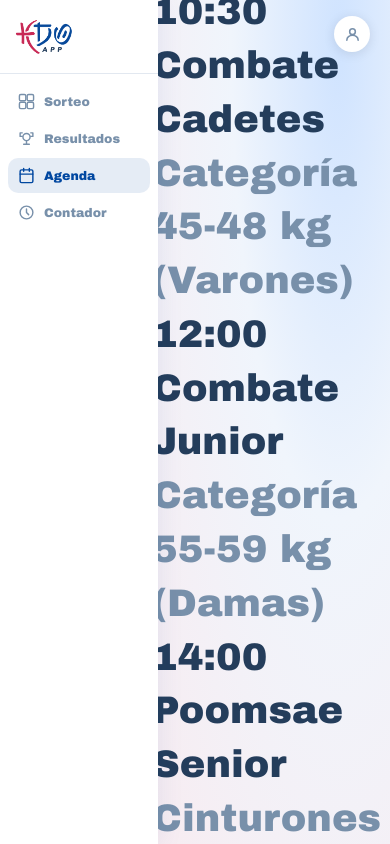
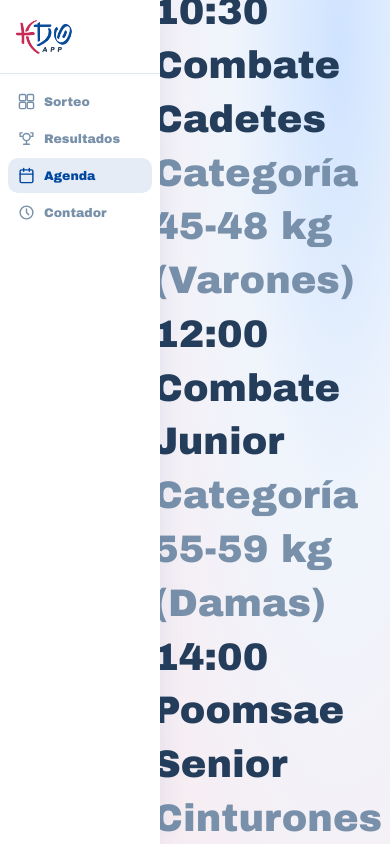
Before and after one commit to RenzoJose/KDO-Broadcast-Events-Panel, a plain HTML site: page index.html in a window 390 px wide. Drawn offline with Linux system fonts and the light colour scheme.

Commit message:
dasboard listo con estructuras de vistas implementadas

```diff
--- a/index.html
+++ b/index.html
@@ -92,17 +92,6 @@
          ══════════════════════════════════════════ -->
     <div class="panel-main">
 
-      <!-- Icono de perfil — esquina superior derecha -->
-      <div class="panel-topbar">
-        <button class="topbar-profile" aria-label="Perfil">
-          <svg width="17" height="17" viewBox="0 0 24 24" fill="none" stroke="currentColor" stroke-width="2.2"
-            stroke-linecap="round" stroke-linejoin="round">
-            <circle cx="12" cy="8" r="4" />
-            <path d="M4 20c0-4 3.6-7 8-7s8 3 8 7" />
-          </svg>
-        </button>
-      </div>
-
       <!-- Contenedor de vistas -->
       <div id="app">
         <section id="sorteo" class="view"><!-- sorteo.js --></section>
--- a/src/styles/main.css
+++ b/src/styles/main.css
@@ -19,7 +19,7 @@ body {
   height: 100vh;
   overflow: hidden;
   font-family: var(--font-primary);
-  font-size: 16px;
+  font-size: clamp(16px, 1.2vw, 32px);
   background: var(--color-bg);
   color: var(--color-text);
   -webkit-font-smoothing: antialiased;
@@ -81,6 +81,11 @@ body {
   flex: 1;
   padding: 10px 8px;
   overflow-y: auto;
+  scrollbar-width: none;
+}
+
+.sidebar-nav::-webkit-scrollbar {
+  display: none;
 }
 
 .sidebar-nav ul {
@@ -146,36 +151,6 @@ body {
       #f0f5fc 42%,
       #f7ecf1 100%);
   overflow: hidden;
-}
-
-/* Topbar — icono perfil esquina superior derecha */
-.panel-topbar {
-  position: absolute;
-  top: 16px;
-  right: 20px;
-  z-index: 5;
-}
-
-.topbar-profile {
-  width: 36px;
-  height: 36px;
-  background: var(--color-surface);
-  border: none;
-  border-radius: 50%;
-  display: flex;
-  align-items: center;
-  justify-content: center;
-  box-shadow: 0 2px 12px rgba(0, 0, 0, 0.1);
-  cursor: pointer;
-  color: var(--color-text-muted);
-  transition:
-    box-shadow var(--transition-fast),
-    color var(--transition-fast);
-}
-
-.topbar-profile:hover {
-  box-shadow: 0 4px 18px rgba(0, 71, 160, 0.22);
-  color: var(--color-primary);
 }
 
 /* ══════════════════════════════════════════════════════════════════
--- a/src/styles/variables.css
+++ b/src/styles/variables.css
@@ -33,7 +33,8 @@
    /* Texto secundario */
 
    /* ── Sidebar ─────────────────────────────────────────────── */
-   --sidebar-width: 158px;
+   --sidebar-width: 10rem;
+   /* ~158px @ 16px base, escala con font-size */
 
    /* ── Tipografía ──────────────────────────────────────────── */
    --font-primary: 'Arial Black', 'Arial Bold', system-ui, sans-serif;
@@ -71,3 +72,30 @@
    --z-nav: 200;
    --z-modal: 300;
 }
+
+/* ══════════════════════════════════════════════════════════════════
+   ESCALA ADAPTATIVA — Pantallas de gran formato
+   Una pantalla de 3×2 m suele correr a 1080p, 1440p o 4K.
+   Subimos la base rem para que todos los tokens escalen solos.
+   ══════════════════════════════════════════════════════════════════ */
+
+/* 1440p / QHD (2560×1440) — pantallas de sala, videowall */
+@media (min-width: 2560px) {
+   :root {
+      font-size: 20px;
+   }
+}
+
+/* 4K / UHD (3840×2160) — proyección 3×2 m de alta resolución */
+@media (min-width: 3840px) {
+   :root {
+      font-size: 28px;
+   }
+}
+
+/* 8K / resoluciones extremas */
+@media (min-width: 7680px) {
+   :root {
+      font-size: 48px;
+   }
+}
```
